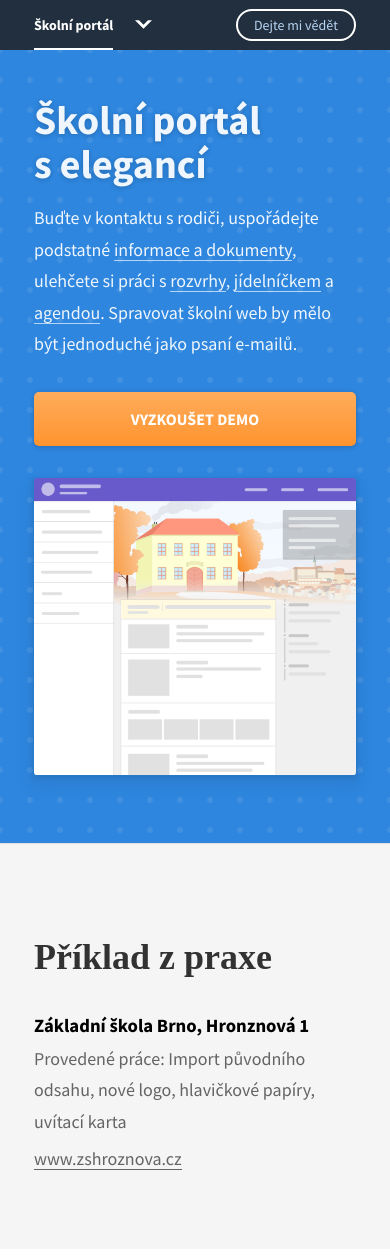
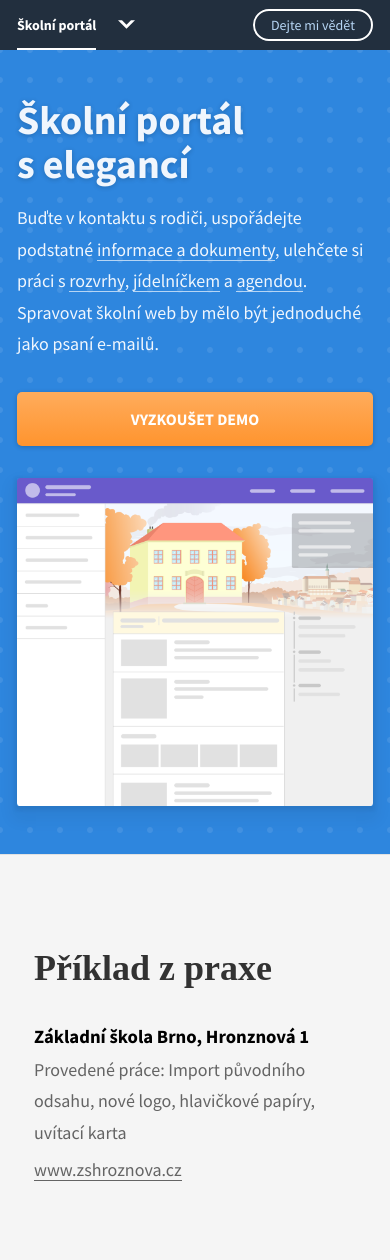
Before and after one commit to karelsuchomel/nastrojeproskoly.cz, a Jekyll site: the page built from index.md, in a window 390 px wide. Built offline with Jekyll 4.4.1, drawn with Linux system fonts in a browser that asks for light colours.

Commit message:
New hero card padding

```diff
--- a/_sass/home-page/hero-card.sass
+++ b/_sass/home-page/hero-card.sass
@@ -125,7 +125,7 @@
 
 @media screen and (max-width: 420px)
 	#hero-card-content
-		padding-top: 48px
+		padding: 48px 17px
 
 	#hero-card .segment-half
 		> button
--- a/_sass/top-bar/top-bar.sass
+++ b/_sass/top-bar/top-bar.sass
@@ -214,6 +214,9 @@ nav
 				display: block
 
 @media screen and (max-width: 420px)
+	#top-bar-content-wrapper
+		padding: 0 17px
+
 	#secondary-navigation
 		ul > .button
 			padding: 9px 0
@@ -227,7 +230,3 @@ nav
 				padding: 16px 10px
 				&:after
 					width: calc(100% - 20px)
-
-@media screen and (max-width: 359px)
-	#top-bar-content-wrapper
-		padding: 0 17px
```
